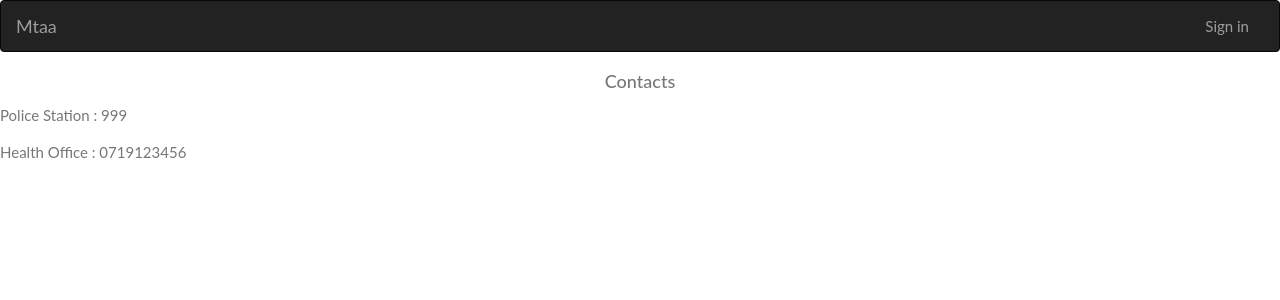
After one commit to Fkaragu/Mtaa, a Django app: page /contact/ in a window 1280 px wide. The commit adds this page. Shown: the top 300 px of the page. Run offline with Django 3.2, Linux system fonts and the light colour scheme; some libraries are stand-ins or nearby versions; some web fonts are replaced.

Commit message:
Added readme and contact page

```diff
--- /dev/null
+++ b/app/templates/contacts.html
@@ -0,0 +1,9 @@
+{% extends 'master/base.html' %}
+
+{% block content %}
+<h4>
+  <center>Contacts</center>
+</h4>
+<p>Police Station : 999</p>
+<p>Health Office : 0719123456</p>
+{% endblock %}
--- a/app/templates/master/navbar.html
+++ b/app/templates/master/navbar.html
@@ -26,7 +26,7 @@
           </div>
         </li>
         <li><a href="/admin">Dashboard</a></li>
-        <li><a href="#">Contacts</a></li>
+        <li><a href="/contact">Contacts</a></li>
         {% else %}
         <li></li>
         {%endif%}
--- a/app/urls.py
+++ b/app/urls.py
@@ -5,6 +5,7 @@ from django.conf.urls.static import static
 
 urlpatterns = [
     url(r'^$',views.welcome),
+    url(r'^contact/',views.contact),
     url(r'^profile/',views.profile),
     url(r'^post/',views.post, name='post'),
     url(r'^registrations/',views.register),
--- a/app/views.py
+++ b/app/views.py
@@ -6,6 +6,9 @@ from .form import *
 
 def welcome(request):
     return render(request, 'master/index.html')
+
+def contact(request):
+    return render(request, 'contacts.html')
 
 def post(request):
 
```
Also changed, not shown: README.md.
